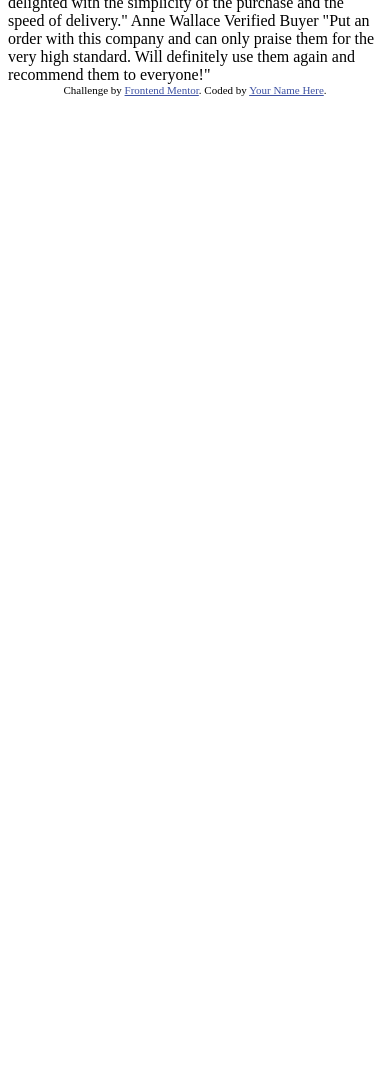
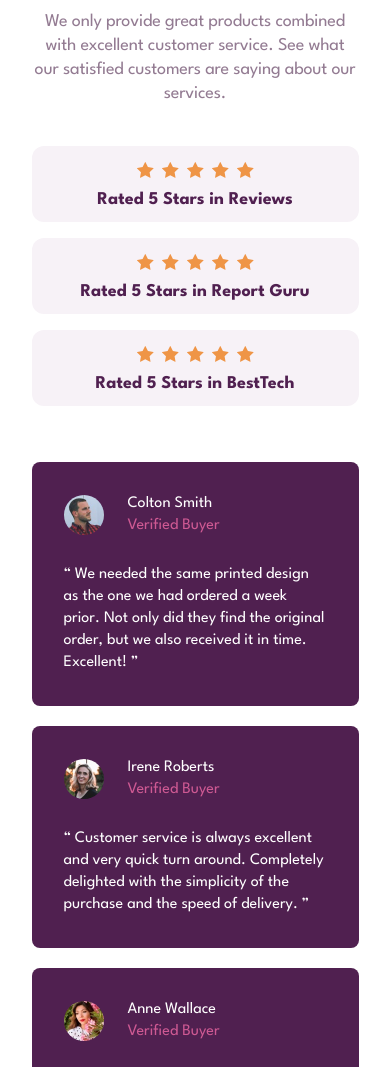
Before and after one commit to castx1981/Social-proof-section, a plain HTML site: page index.html in a window 390 px wide. Shown: the part 194-1261 px from the top of the page. Before the commit the page ends 844 px from the top, so only its background shows below. Drawn offline with nearby package versions, Linux system fonts and the light colour scheme.

Commit message:
mobile version

```diff
--- a/index.html
+++ b/index.html
@@ -3,59 +3,129 @@
 <head>
   <meta charset="UTF-8" />
   <meta name="viewport" content="width=device-width, initial-scale=1.0" />
-    <!-- displays site properly based on user's device -->
-
-    <link
-      rel="icon"
-      type="image/png"
-      sizes="32x32"
-      href="./images/favicon-32x32.png"
-    />
-
+  <link rel="icon" type="image/png" sizes="32x32" href="./images/favicon-32x32.png"/>
+  <link rel="preconnect" href="https://fonts.googleapis.com">
+  <link rel="preconnect" href="https://fonts.gstatic.com" crossorigin>
+  <link href="https://fonts.googleapis.com/css2?family=League+Spartan:wght@400;500;700&display=swap" rel="stylesheet">
+  <script src="https://cdn.tailwindcss.com"></script>
+  <script>
+      tailwind.config = {
+          theme: {
+              fontFamily: {
+                  'sans': ['League Spartan', 'sans-serif'],
+              },
+              extend: {
+                  colors: {
+                      // primary
+                      'very-dark-magenta': 'hsl(300, 43%, 22%)',
+                      'soft-pink': 'hsl(333, 80%, 67%)',
+                      // neutral
+                      'dark-grayish-magenta': 'hsl(303, 10%, 53%)',
+                      'light-grayish-magenta': 'hsl(300, 24%, 96%)',
+                  },
+                  width: {
+                      'mobile': '375px',
+                  },
+              }
+          },
+      }
+  </script>
   <title>Frontend Mentor | Social proof section</title>
-
-    <!-- Feel free to remove these styles or customise in your own stylesheet 👍 -->
-    <style>
-      .attribution {
-        font-size: 11px;
-        text-align: center;
-      }
-      .attribution a {
-        color: hsl(228, 45%, 44%);
-      }
-    </style>
 </head>
-  <body>
+<body class="flex items-start justify-center min-h-screen bg-white">
+<div class="w-[375px] px-6 py-10 flex flex-col">
+  <!-- slogan area -->
+  <div class="mt-10 flex flex-col">
+    <h1 class="px-9 font-bold text-[40px] leading-8 tracking-tighter text-very-dark-magenta text-center">
       10,000+ of our users love our products.
-
+    </h1>
+    <p class="mt-7 text-lg leading-6 -tracking-[.009em] text-dark-grayish-magenta text-center">
       We only provide great products combined with excellent customer service.
       See what our satisfied customers are saying about our services.
-
+    </p>
+  </div>
+  <!-- ratings area -->
+  <div class="mt-10 flex flex-col space-y-4">
+    <div class="py-4 flex flex-col items-center space-y-4 bg-light-grayish-magenta rounded-xl">
+      <div class="flex space-x-2">
+        <img src="images/icon-star.svg" alt=""/>
+        <img src="images/icon-star.svg" alt=""/>
+        <img src="images/icon-star.svg" alt=""/>
+        <img src="images/icon-star.svg" alt=""/>
+        <img src="images/icon-star.svg" alt=""/>
+      </div>
+      <p class="font-bold text-lg leading-3 text-very-dark-magenta">
         Rated 5 Stars in Reviews
+      </p>
+    </div>
+    <div class="py-4 flex flex-col items-center space-y-4 bg-light-grayish-magenta rounded-xl">
+      <div class="flex space-x-2">
+        <img src="images/icon-star.svg" alt=""/>
+        <img src="images/icon-star.svg" alt=""/>
+        <img src="images/icon-star.svg" alt=""/>
+        <img src="images/icon-star.svg" alt=""/>
+        <img src="images/icon-star.svg" alt=""/>
+      </div>
+      <p class="font-bold text-lg leading-3 text-very-dark-magenta">
         Rated 5 Stars in Report Guru
+      </p>
+    </div>
+    <div class="py-4 flex flex-col items-center space-y-4 bg-light-grayish-magenta rounded-xl">
+      <div class="flex space-x-2">
+        <img src="images/icon-star.svg" alt=""/>
+        <img src="images/icon-star.svg" alt=""/>
+        <img src="images/icon-star.svg" alt=""/>
+        <img src="images/icon-star.svg" alt=""/>
+        <img src="images/icon-star.svg" alt=""/>
+      </div>
+      <p class="font-bold text-lg leading-3 text-very-dark-magenta">
         Rated 5 Stars in BestTech
-
-    Colton Smith
-    Verified Buyer
-    "We needed the same printed design as the one we had ordered a week prior.
+      </p>
+    </div>
+  </div>
+  <!-- reviews area -->
+  <div class="mt-14 flex flex-col space-y-5">
+    <div class="p-8 bg-very-dark-magenta rounded-lg">
+      <div class="flex items-center space-x-6">
+        <img class="rounded-full w-10 h-10" src="images/image-colton.jpg" alt=""/>
+        <div class="leading-5">
+          <p class="text-white">Colton Smith</p>
+          <p class="mt-0.5 text-soft-pink/80">Verified Buyer</p>
+        </div>
+      </div>
+      <q class="block mt-7 text-white leading-snug">
+        We needed the same printed design as the one we had ordered a week prior.
         Not only did they find the original order, but we also received it in time.
-    Excellent!"
-
-    Irene Roberts
-    Verified Buyer
-    "Customer service is always excellent and very quick turn around. Completely
-    delighted with the simplicity of the purchase and the speed of delivery."
-
-    Anne Wallace
-    Verified Buyer
-    "Put an order with this company and can only praise them for the very high
-    standard. Will definitely use them again and recommend them to everyone!"
-
-    <div class="attribution">
-      Challenge by
-      <a href="https://www.frontendmentor.io?ref=challenge" target="_blank"
-        >Frontend Mentor</a
-      >. Coded by <a href="#">Your Name Here</a>.
+        Excellent!
+      </q>
+    </div>
+    <div class="p-8 bg-very-dark-magenta rounded-lg">
+      <div class="flex items-center space-x-6">
+        <img class="rounded-full w-10 h-10" src="images/image-irene.jpg" alt=""/>
+        <div class="leading-5">
+          <p class="text-white">Irene Roberts</p>
+          <p class="mt-0.5 text-soft-pink/80">Verified Buyer</p>
+        </div>
+      </div>
+      <q class="block mt-7 text-white leading-snug">
+        Customer service is always excellent and very quick turn around. Completely
+        delighted with the simplicity of the purchase and the speed of delivery.
+      </q>
+    </div>
+    <div class="p-8 bg-very-dark-magenta rounded-lg">
+      <div class="flex items-center space-x-6">
+        <img class="rounded-full w-10 h-10" src="images/image-anne.jpg" alt=""/>
+        <div class="leading-5">
+          <p class="text-white">Anne Wallace</p>
+          <p class="mt-0.5 text-soft-pink/80">Verified Buyer</p>
+        </div>
+      </div>
+      <q class="block mt-7 text-white leading-snug">
+        Put an order with this company and can only praise them for the very high
+        standard. Will definitely use them again and recommend them to everyone!
+      </q>
+    </div>
+  </div>
 </div>
 </body>
 </html>
```
Lines whose indentation alone changed are shown as unchanged.
